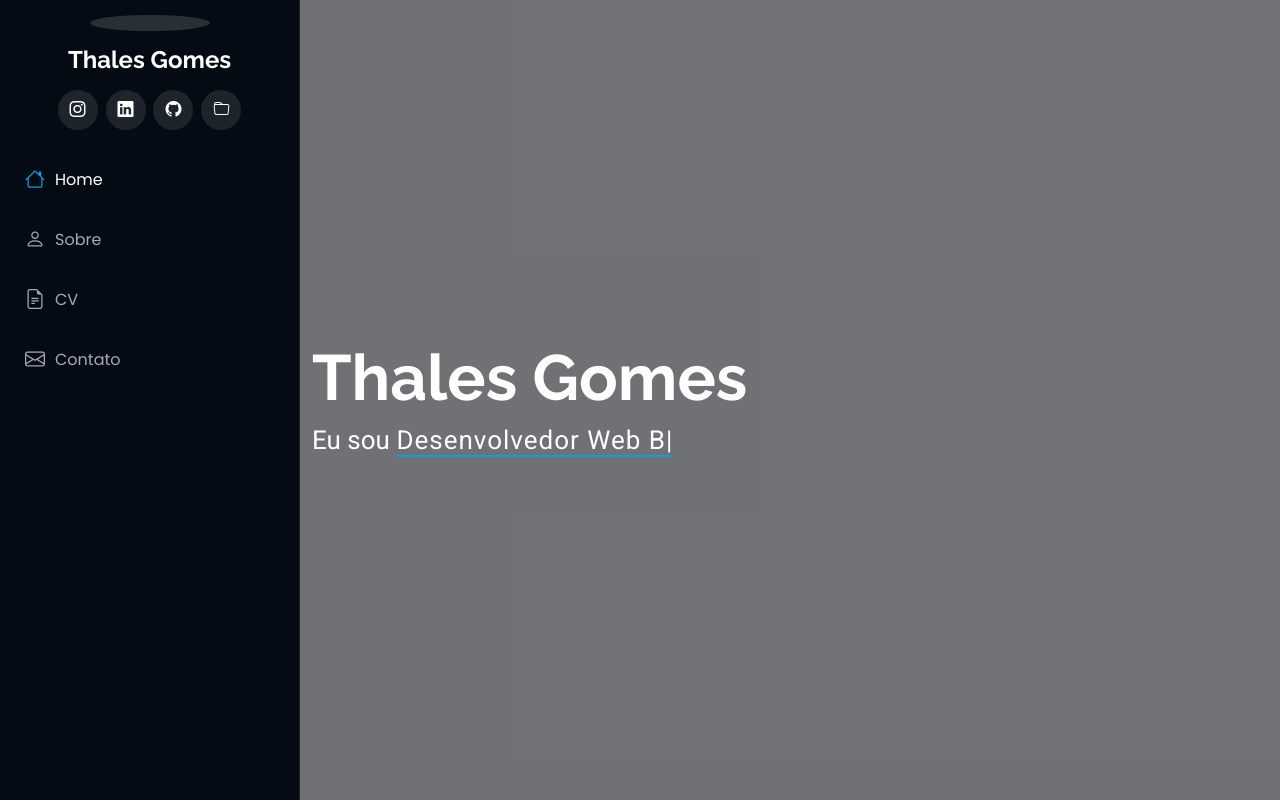
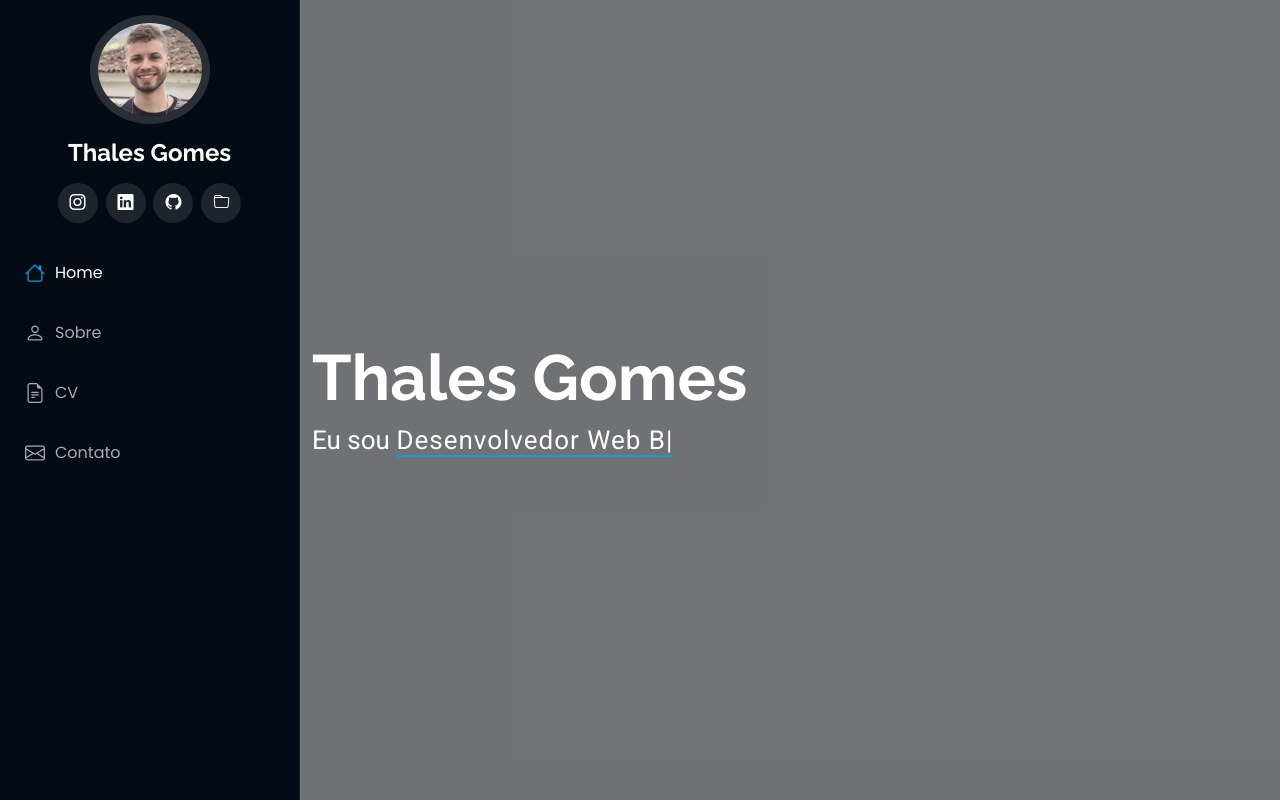
Before and after one commit to thaleshng/atividade-pratica-portfolio, a plain HTML site: page index.html in a window 1280 px wide. Shown: the top 802 px of the page. Drawn offline with Linux system fonts and the light colour scheme; the site is published under a folder, as on GitHub Pages, so addresses that start at the root find nothing.

Commit message:
alterando diretório da imagem de perfil

```diff
--- a/index.html
+++ b/index.html
@@ -44,7 +44,7 @@
     <i class="header-toggle d-xl-none bi bi-list"></i>
 
     <div class="profile-img">
-      <img src="/assets/img/my-profile-img.jpg" alt="" class="img-fluid rounded-circle">
+      <img src="./assets/img/my-profile-img.jpg" alt="" class="img-fluid rounded-circle">
     </div>
 
     <a href="index.html" class="logo d-flex align-items-center justify-content-center">
@@ -100,7 +100,7 @@
 
         <div class="row gy-4 justify-content-center">
           <div class="col-lg-4">
-            <img src="assets/img/my-profile-img.jpg" class="img-fluid" alt="">
+            <img src="./assets/img/my-profile-img.jpg" class="img-fluid" alt="">
           </div>
           <div class="col-lg-8 content">
             <h2>Desenvolvedor Web</h2>
```
